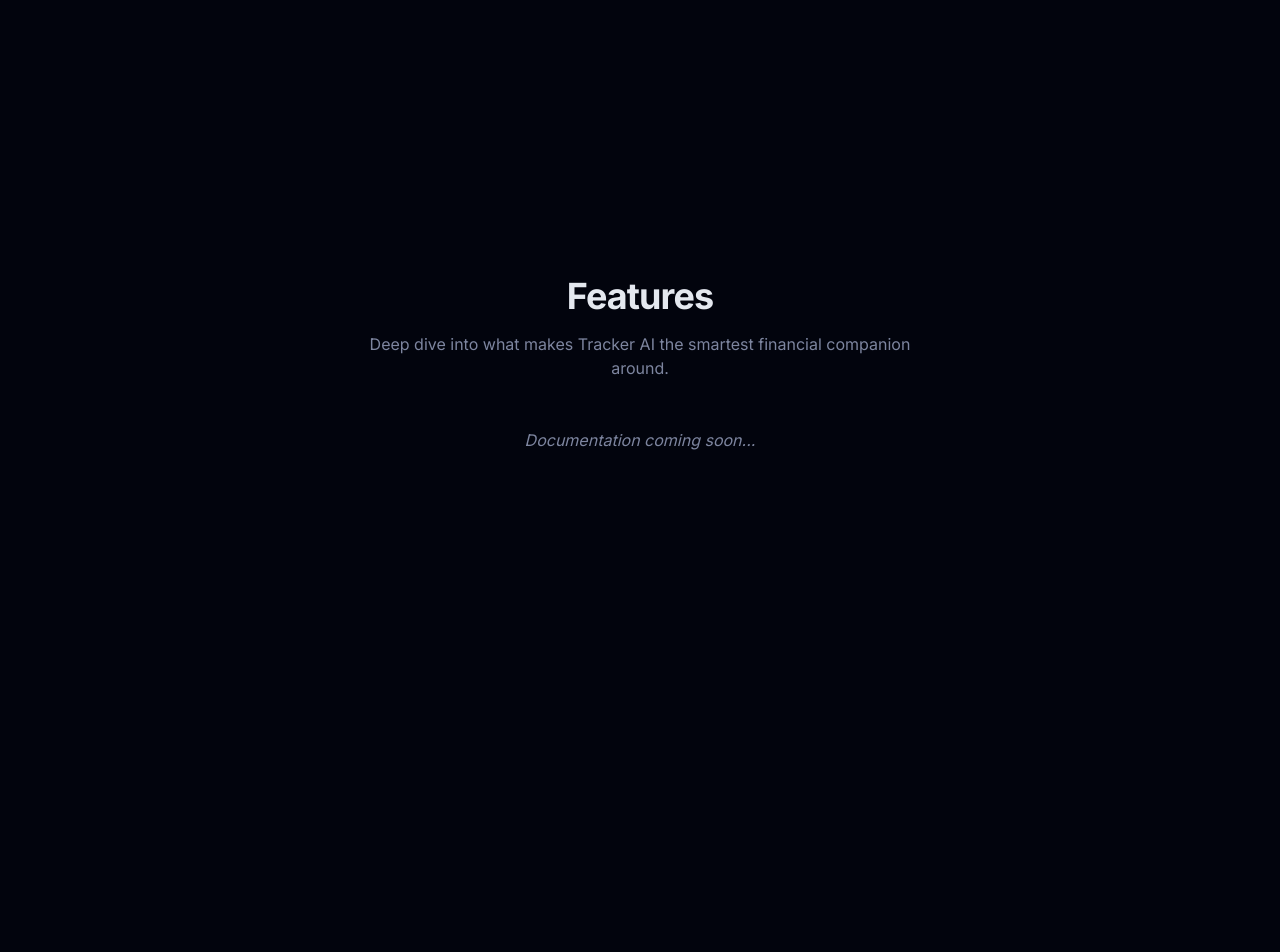
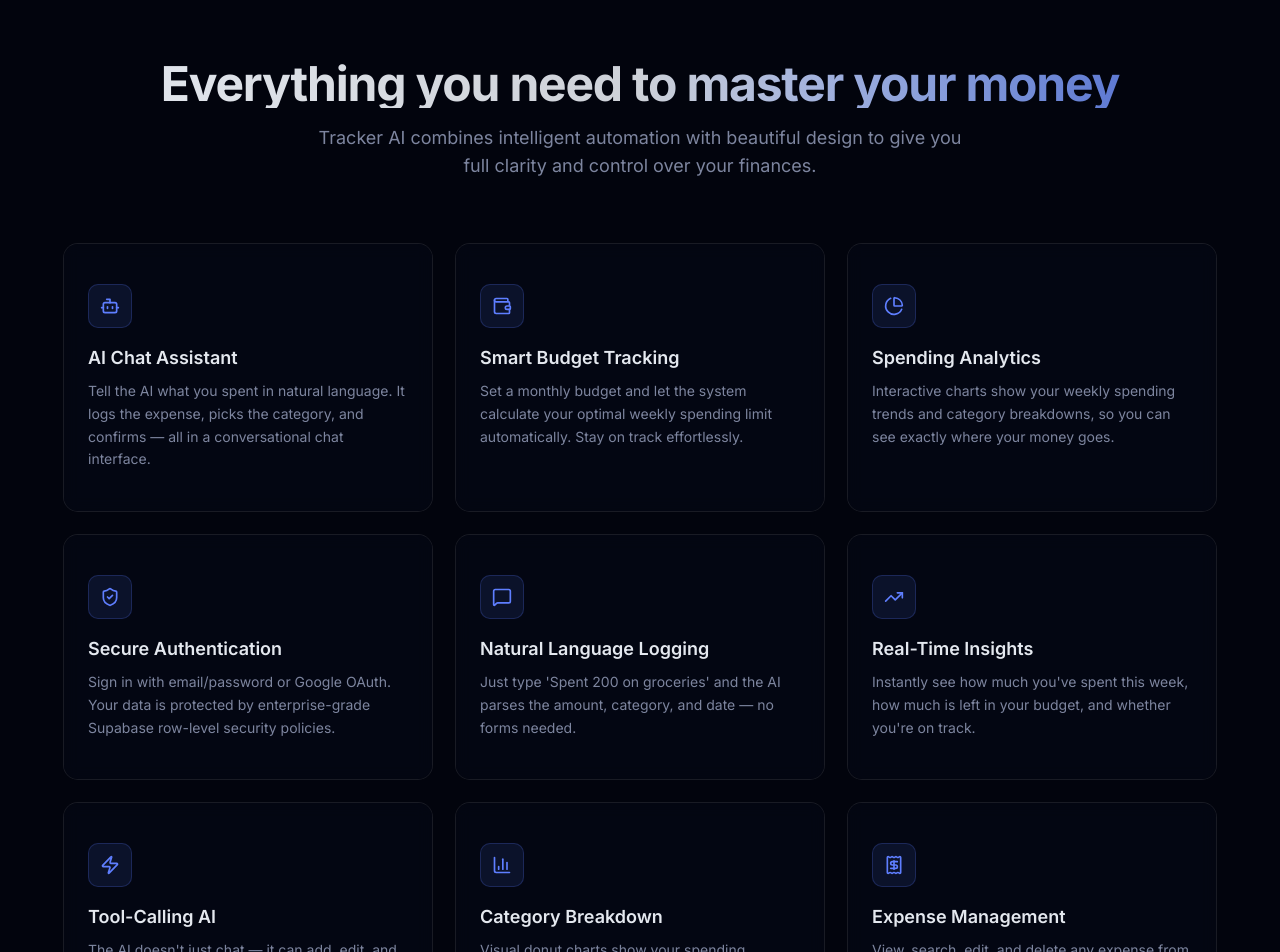
Before and after one commit to Hariharan-s-Personnel-Projects/ExpenseTracker, a Next.js app: page /features in a window 1280 px wide. Shown: the part 100-1052 px from the top of the page. Before the commit the page ends 800 px from the top, so only its background shows below. Built offline with nearby package versions, Linux system fonts and the light colour scheme.

Commit message:
Animation update

```diff
--- a/src/app/(dashboard)/add-expense/page.tsx
+++ b/src/app/(dashboard)/add-expense/page.tsx
@@ -1,5 +1,6 @@
 "use client";
 
+import { motion } from "framer-motion";
 import {
   Card,
   CardContent,
@@ -58,15 +59,25 @@
 
   return (
     <div className="space-y-6 sm:space-y-8 max-w-2xl mx-auto pb-6 sm:pb-10 pt-2 sm:pt-4">
-      <div className="flex flex-col gap-1">
+      <motion.div
+        className="flex flex-col gap-1"
+        initial={{ opacity: 0, y: -10 }}
+        animate={{ opacity: 1, y: 0 }}
+        transition={{ duration: 0.4 }}
+      >
         <h1 className="text-2xl sm:text-3xl font-semibold tracking-tight">
           Add Expense
         </h1>
         <p className="text-sm sm:text-base text-muted-foreground">
           Manually log a new transaction.
         </p>
-      </div>
+      </motion.div>
 
+      <motion.div
+        initial={{ opacity: 0, y: 20 }}
+        animate={{ opacity: 1, y: 0 }}
+        transition={{ duration: 0.5, delay: 0.1 }}
+      >
         <Card className="border-border/50 bg-background/50 backdrop-blur-xl shadow-sm">
           <CardHeader>
             <CardTitle>Expense Details</CardTitle>
@@ -75,7 +86,10 @@
             </CardDescription>
           </CardHeader>
           <CardContent>
-          <form onSubmit={handleSubmit(onSubmit as any)} className="space-y-6">
+            <form
+              onSubmit={handleSubmit(onSubmit as any)}
+              className="space-y-6"
+            >
               <div className="space-y-2">
                 <Label htmlFor="amount">Amount (₹)</Label>
                 <Input
@@ -130,7 +144,11 @@
                 )}
               </div>
 
-            <Button type="submit" className="w-full gap-2" disabled={isPending}>
+              <Button
+                type="submit"
+                className="w-full gap-2"
+                disabled={isPending}
+              >
                 {isPending ? (
                   <Loader2 className="h-4 w-4 animate-spin" />
                 ) : (
@@ -141,6 +159,7 @@
             </form>
           </CardContent>
         </Card>
+      </motion.div>
     </div>
   );
 }
--- a/src/app/(dashboard)/ai-assistant/page.tsx
+++ b/src/app/(dashboard)/ai-assistant/page.tsx
@@ -1,5 +1,6 @@
 "use client";
 
+import { motion, AnimatePresence } from "framer-motion";
 import { Button } from "@/components/ui/button";
 import {
   Sparkles,
@@ -194,7 +195,12 @@
   return (
     <div className="flex flex-col h-[calc(100vh-5rem)] lg:h-[calc(100vh-4rem)] -mt-4 sm:-mt-6 lg:-mt-8 -mx-4 sm:-mx-6 lg:-mx-8">
       {/* WhatsApp-style header bar */}
-      <div className="shrink-0 bg-primary/10 dark:bg-primary/15 border-b border-border px-4 sm:px-6 py-3 flex items-center justify-between">
+      <motion.div
+        initial={{ opacity: 0, y: -20 }}
+        animate={{ opacity: 1, y: 0 }}
+        transition={{ duration: 0.4 }}
+        className="shrink-0 bg-primary/10 dark:bg-primary/15 border-b border-border px-4 sm:px-6 py-3 flex items-center justify-between"
+      >
         <div className="flex items-center gap-3">
           <div className="h-10 w-10 rounded-full bg-primary/20 flex items-center justify-center border border-primary/30">
             <Bot className="h-5 w-5 text-primary" />
@@ -223,10 +229,11 @@
           )}
           Clear
         </Button>
-      </div>
+      </motion.div>
 
       {/* Chat messages area */}
       <div className="flex-1 overflow-y-auto bg-muted/30 dark:bg-muted/10 px-3 sm:px-6 py-4 space-y-3">
+        <AnimatePresence initial={false}>
           {messages.map((msg) => {
             const text = getMessageText(msg as UIMessage);
             const toolParts = ((msg as UIMessage).parts || []).filter(
@@ -234,8 +241,11 @@
             );
             const hasContent = !!text || toolParts.length > 0;
             return (
-            <div
+              <motion.div
                 key={msg.id}
+                initial={{ opacity: 0, y: 12, scale: 0.97 }}
+                animate={{ opacity: 1, y: 0, scale: 1 }}
+                transition={{ duration: 0.3, ease: "easeOut" }}
                 className={`flex ${msg.role === "user" ? "justify-end" : "justify-start"}`}
               >
                 <div
@@ -273,11 +283,17 @@
                     </div>
                   )}
                 </div>
-            </div>
+              </motion.div>
             );
           })}
+        </AnimatePresence>
         {isLoading && messages[messages.length - 1]?.role === "user" && (
-          <div className="flex justify-start">
+          <motion.div
+            initial={{ opacity: 0, y: 12 }}
+            animate={{ opacity: 1, y: 0 }}
+            transition={{ duration: 0.3 }}
+            className="flex justify-start"
+          >
             <div className="px-4 py-2.5 rounded-2xl rounded-bl-sm bg-card dark:bg-card border border-border/60 shadow-sm flex items-center gap-1.5">
               <div className="w-2 h-2 rounded-full bg-primary/50 animate-bounce" />
               <div
@@ -289,7 +305,7 @@
                 style={{ animationDelay: "300ms" }}
               />
             </div>
-          </div>
+          </motion.div>
         )}
         <div ref={endOfMessagesRef} />
       </div>
--- a/src/app/(dashboard)/dashboard/page.tsx
+++ b/src/app/(dashboard)/dashboard/page.tsx
@@ -1,43 +1,73 @@
+"use client";
+
+import { motion } from "framer-motion";
 import { BudgetCard } from "@/components/expenses/budget-card";
 import { SpendingChart } from "@/components/charts/spending-chart";
 import { CategoryChart } from "@/components/charts/category-chart";
 import { RecentExpenses } from "@/components/expenses/recent-expenses";
 import { AiQuickInput } from "@/components/ai/ai-quick-input";
 
+const fadeUp = {
+  hidden: { opacity: 0, y: 20 },
+  visible: (i: number) => ({
+    opacity: 1,
+    y: 0,
+    transition: { duration: 0.5, delay: i * 0.1, ease: [0.25, 0.1, 0.25, 1] },
+  }),
+};
+
 export default function DashboardPage() {
   return (
     <div className="space-y-6 sm:space-y-8 pb-6 sm:pb-10">
-      <div className="flex flex-col gap-1">
+      <motion.div
+        className="flex flex-col gap-1"
+        initial={{ opacity: 0, y: -10 }}
+        animate={{ opacity: 1, y: 0 }}
+        transition={{ duration: 0.4 }}
+      >
         <h1 className="text-2xl sm:text-3xl font-semibold tracking-tight">
           Dashboard
         </h1>
         <p className="text-sm sm:text-base text-muted-foreground">
           Welcome back. Here&apos;s your financial overview.
         </p>
-      </div>
+      </motion.div>
 
       {/* AI Quick Input */}
       <AiQuickInput />
 
       {/* Row 1: Budget + Weekly Spending Chart */}
-      <div className="grid gap-4 sm:gap-6 md:grid-cols-2 lg:grid-cols-3">
-        <div className="lg:col-span-1">
+      <motion.div
+        className="grid gap-4 sm:gap-6 md:grid-cols-2 lg:grid-cols-3"
+        initial="hidden"
+        animate="visible"
+        variants={{ visible: { transition: { staggerChildren: 0.1 } } }}
+      >
+        <motion.div className="lg:col-span-1" variants={fadeUp} custom={0}>
           <BudgetCard />
-        </div>
-        <div className="lg:col-span-2">
+        </motion.div>
+        <motion.div className="lg:col-span-2" variants={fadeUp} custom={1}>
           <SpendingChart />
-        </div>
-      </div>
+        </motion.div>
+      </motion.div>
 
       {/* Row 2: Category Chart full width */}
-      <div>
+      <motion.div
+        initial={{ opacity: 0, y: 20 }}
+        animate={{ opacity: 1, y: 0 }}
+        transition={{ duration: 0.5, delay: 0.3 }}
+      >
         <CategoryChart />
-      </div>
+      </motion.div>
 
       {/* Row 3: Recent Expenses */}
-      <div>
+      <motion.div
+        initial={{ opacity: 0, y: 20 }}
+        animate={{ opacity: 1, y: 0 }}
+        transition={{ duration: 0.5, delay: 0.4 }}
+      >
         <RecentExpenses />
-      </div>
+      </motion.div>
     </div>
   );
 }
--- a/src/app/(dashboard)/expenses/page.tsx
+++ b/src/app/(dashboard)/expenses/page.tsx
@@ -1,6 +1,7 @@
 "use client";
 
 import { useState } from "react";
+import { motion, AnimatePresence } from "framer-motion";
 import {
   Card,
   CardContent,
@@ -85,7 +86,12 @@
 
   return (
     <div className="space-y-6 sm:space-y-8 pb-6 sm:pb-10 pt-2 sm:pt-4">
-      <div className="flex flex-col gap-1 items-start md:flex-row md:items-center justify-between">
+      <motion.div
+        className="flex flex-col gap-1 items-start md:flex-row md:items-center justify-between"
+        initial={{ opacity: 0, y: -10 }}
+        animate={{ opacity: 1, y: 0 }}
+        transition={{ duration: 0.4 }}
+      >
         <div>
           <h1 className="text-2xl sm:text-3xl font-semibold tracking-tight">
             Expenses
@@ -103,8 +109,13 @@
             onChange={(e) => setSearchTerm(e.target.value)}
           />
         </div>
-      </div>
+      </motion.div>
 
+      <motion.div
+        initial={{ opacity: 0, y: 20 }}
+        animate={{ opacity: 1, y: 0 }}
+        transition={{ duration: 0.5, delay: 0.1 }}
+      >
         <Card className="border-border/50 bg-background/50 backdrop-blur-xl shadow-sm overflow-hidden">
           <CardHeader className="bg-muted/10">
             <CardTitle>All Transactions</CardTitle>
@@ -120,7 +131,9 @@
                   <TableHead>Description</TableHead>
                   <TableHead>Category</TableHead>
                   <TableHead className="text-right">Amount</TableHead>
-                <TableHead className="w-[100px] text-right">Actions</TableHead>
+                  <TableHead className="w-[100px] text-right">
+                    Actions
+                  </TableHead>
                 </TableRow>
               </TableHeader>
               <TableBody>
@@ -163,10 +176,13 @@
                     </TableCell>
                   </TableRow>
                 ) : (
-                filteredExpenses.map((expense) => (
-                  <TableRow
+                  filteredExpenses.map((expense, index) => (
+                    <motion.tr
                       key={expense.id}
-                    className="group hover:bg-muted/30 transition-colors"
+                      initial={{ opacity: 0, y: 10 }}
+                      animate={{ opacity: 1, y: 0 }}
+                      transition={{ duration: 0.3, delay: index * 0.03 }}
+                      className="group hover:bg-muted/30 transition-colors border-b border-border/50 last:border-b-0"
                     >
                       <TableCell className="whitespace-nowrap">
                         {format(new Date(expense.expense_date), "MMM d, yyyy")}
@@ -210,13 +226,14 @@
                           </Button>
                         </div>
                       </TableCell>
-                  </TableRow>
+                    </motion.tr>
                   ))
                 )}
               </TableBody>
             </Table>
           </CardContent>
         </Card>
+      </motion.div>
 
       {/* Edit Expense Dialog */}
       <Dialog
--- a/src/app/(dashboard)/settings/page.tsx
+++ b/src/app/(dashboard)/settings/page.tsx
@@ -1,6 +1,7 @@
 "use client";
 
 import { useState, useEffect } from "react";
+import { motion } from "framer-motion";
 import {
   Card,
   CardContent,
@@ -81,15 +82,25 @@
 
   return (
     <div className="space-y-6 sm:space-y-8 max-w-3xl mx-auto pb-6 sm:pb-10">
-      <div className="flex flex-col gap-1">
+      <motion.div
+        className="flex flex-col gap-1"
+        initial={{ opacity: 0, y: -10 }}
+        animate={{ opacity: 1, y: 0 }}
+        transition={{ duration: 0.4 }}
+      >
         <h1 className="text-2xl sm:text-3xl font-semibold tracking-tight">
           Settings
         </h1>
         <p className="text-sm sm:text-base text-muted-foreground">
           Manage your account preferences and budget configurations.
         </p>
-      </div>
+      </motion.div>
 
+      <motion.div
+        initial={{ opacity: 0, y: 20 }}
+        animate={{ opacity: 1, y: 0 }}
+        transition={{ duration: 0.5, delay: 0.1 }}
+      >
         <Card className="border-border/50 bg-background/50 backdrop-blur-xl shadow-sm">
           <CardHeader>
             <CardTitle>Budget Preferences</CardTitle>
@@ -122,8 +133,14 @@
             </form>
           </CardContent>
         </Card>
+      </motion.div>
 
       {isGoogle !== null && (
+        <motion.div
+          initial={{ opacity: 0, y: 20 }}
+          animate={{ opacity: 1, y: 0 }}
+          transition={{ duration: 0.5, delay: 0.2 }}
+        >
           <Card className="border-border/50 bg-background/50 backdrop-blur-xl shadow-sm">
             <CardHeader>
               <CardTitle>
@@ -189,6 +206,7 @@
               </form>
             </CardContent>
           </Card>
+        </motion.div>
       )}
     </div>
   );
--- a/src/app/(marketing)/features/page.tsx
+++ b/src/app/(marketing)/features/page.tsx
@@ -1,13 +1,139 @@
+"use client";
+
+import { motion } from "framer-motion";
+import { Card, CardContent } from "@/components/ui/card";
+import {
+  Bot,
+  Wallet,
+  PieChart,
+  ShieldCheck,
+  MessageSquare,
+  TrendingUp,
+  Bell,
+  Smartphone,
+  Zap,
+  BarChart3,
+  Receipt,
+  Globe,
+} from "lucide-react";
+
+const features = [
+  {
+    title: "AI Chat Assistant",
+    desc: "Tell the AI what you spent in natural language. It logs the expense, picks the category, and confirms — all in a conversational chat interface.",
+    icon: Bot,
+  },
+  {
+    title: "Smart Budget Tracking",
+    desc: "Set a monthly budget and let the system calculate your optimal weekly spending limit automatically. Stay on track effortlessly.",
+    icon: Wallet,
+  },
+  {
+    title: "Spending Analytics",
+    desc: "Interactive charts show your weekly spending trends and category breakdowns, so you can see exactly where your money goes.",
+    icon: PieChart,
+  },
+  {
+    title: "Secure Authentication",
+    desc: "Sign in with email/password or Google OAuth. Your data is protected by enterprise-grade Supabase row-level security policies.",
+    icon: ShieldCheck,
+  },
+  {
+    title: "Natural Language Logging",
+    desc: "Just type 'Spent 200 on groceries' and the AI parses the amount, category, and date — no forms needed.",
+    icon: MessageSquare,
+  },
+  {
+    title: "Real-Time Insights",
+    desc: "Instantly see how much you've spent this week, how much is left in your budget, and whether you're on track.",
+    icon: TrendingUp,
+  },
+  {
+    title: "Tool-Calling AI",
+    desc: "The AI doesn't just chat — it can add, edit, and delete expenses on your behalf using intelligent tool calls.",
+    icon: Zap,
+  },
+  {
+    title: "Category Breakdown",
+    desc: "Visual donut charts show your spending distribution across categories like Food, Transport, Shopping, and more.",
+    icon: BarChart3,
+  },
+  {
+    title: "Expense Management",
+    desc: "View, search, edit, and delete any expense from a clean table view. Full control over your transaction history.",
+    icon: Receipt,
+  },
+  {
+    title: "Dark & Light Themes",
+    desc: "Switch between a clean light mode and a deep-space dark mode. Both designed for comfortable, extended use.",
+    icon: Globe,
+  },
+  {
+    title: "Responsive Design",
+    desc: "Fully responsive across desktop, tablet, and mobile devices. Track expenses on the go from any screen size.",
+    icon: Smartphone,
+  },
+  {
+    title: "Weekly Budget Alerts",
+    desc: "Visual progress bars and color-coded indicators warn you when you're approaching or exceeding your weekly limit.",
+    icon: Bell,
+  },
+];
+
+const containerVariants = {
+  hidden: {},
+  visible: { transition: { staggerChildren: 0.06 } },
+};
+
+const itemVariants = {
+  hidden: { opacity: 0, y: 24 },
+  visible: { opacity: 1, y: 0, transition: { duration: 0.5, ease: "easeOut" } },
+};
+
 export default function FeaturesPage() {
   return (
-    <div className="flex flex-col min-h-[calc(100vh-4rem)] items-center justify-center p-8 text-center pt-24">
-      <h1 className="text-4xl font-bold tracking-tight mb-4">Features</h1>
-      <p className="text-muted-foreground max-w-xl mx-auto">
-        Deep dive into what makes Tracker AI the smartest financial companion around.
-      </p>
-      <div className="mt-12 text-muted-foreground italic">
-        Documentation coming soon...
+    <div className="flex flex-col min-h-[calc(100vh-4rem)] pt-24 pb-20 px-4 sm:px-6 lg:px-8">
+      <div className="container mx-auto max-w-6xl">
+        {/* Header */}
+        <motion.div
+          className="text-center mb-16"
+          initial={{ opacity: 0, y: -16 }}
+          animate={{ opacity: 1, y: 0 }}
+          transition={{ duration: 0.5 }}
+        >
+          <h1 className="text-4xl sm:text-5xl font-bold tracking-tight mb-4 bg-clip-text text-transparent bg-gradient-to-r from-foreground via-foreground/90 to-primary/80">
+            Everything you need to master your money
+          </h1>
+          <p className="text-lg text-muted-foreground max-w-2xl mx-auto">
+            Tracker AI combines intelligent automation with beautiful design to
+            give you full clarity and control over your finances.
+          </p>
+        </motion.div>
+
+        {/* Feature Grid */}
+        <motion.div
+          className="grid sm:grid-cols-2 lg:grid-cols-3 gap-6"
+          variants={containerVariants}
+          initial="hidden"
+          animate="visible"
+        >
+          {features.map((feat, i) => (
+            <motion.div key={i} variants={itemVariants}>
+              <Card className="h-full bg-card/60 border-border/40 backdrop-blur-sm hover:bg-card/80 hover:border-primary/20 hover:shadow-lg hover:shadow-primary/[0.05] transition-all duration-300 group">
+                <CardContent className="p-6">
+                  <div className="h-11 w-11 rounded-lg bg-primary/10 flex items-center justify-center mb-4 border border-primary/20 group-hover:bg-primary/20 group-hover:shadow-sm group-hover:shadow-primary/20 transition-all">
+                    <feat.icon className="h-5 w-5 text-primary" />
+                  </div>
+                  <h3 className="font-semibold text-lg mb-2">{feat.title}</h3>
+                  <p className="text-muted-foreground text-sm leading-relaxed">
+                    {feat.desc}
+                  </p>
+                </CardContent>
+              </Card>
+            </motion.div>
+          ))}
+        </motion.div>
       </div>
     </div>
-  )
+  );
 }
--- a/src/app/(marketing)/pricing/page.tsx
+++ b/src/app/(marketing)/pricing/page.tsx
@@ -1,15 +1,30 @@
+"use client";
+
+import { motion } from "framer-motion";
+
 export default function PricingPage() {
   return (
     <div className="flex flex-col min-h-[calc(100vh-4rem)] items-center justify-center p-8 text-center pt-24">
-      <h1 className="text-4xl font-bold tracking-tight mb-4">
-        Simple, transparent pricing
-      </h1>
-      <p className="text-muted-foreground max-w-xl mx-auto mb-12">
-        Tracker AI is currently in early access beta. All features are free for
-        current users.
-      </p>
+      <motion.div
+        initial={{ opacity: 0, y: -16 }}
+        animate={{ opacity: 1, y: 0 }}
+        transition={{ duration: 0.5 }}
+      >
+        <h1 className="text-4xl font-bold tracking-tight mb-4">
+          Simple, transparent pricing
+        </h1>
+        <p className="text-muted-foreground max-w-xl mx-auto mb-12">
+          Tracker AI is currently in early access beta. All features are free
+          for current users.
+        </p>
+      </motion.div>
 
-      <div className="w-full max-w-md rounded-2xl border border-primary/20 bg-background/50 backdrop-blur-xl p-8 relative overflow-hidden shadow-2xl">
+      <motion.div
+        initial={{ opacity: 0, y: 24, scale: 0.96 }}
+        animate={{ opacity: 1, y: 0, scale: 1 }}
+        transition={{ duration: 0.6, delay: 0.15 }}
+        className="w-full max-w-md rounded-2xl border border-primary/20 bg-background/50 backdrop-blur-xl p-8 relative overflow-hidden shadow-2xl"
+      >
         <div className="absolute top-0 inset-x-0 h-1 bg-gradient-to-r from-primary/50 via-primary to-primary/50" />
         <h3 className="text-xl font-semibold mb-2">Early Access</h3>
         <div className="flex items-baseline justify-center gap-1 mb-6">
@@ -17,20 +32,23 @@
           <span className="text-muted-foreground">/month</span>
         </div>
         <ul className="space-y-4 text-sm text-left mb-8">
-          <li className="flex items-center gap-3">
-            <div className="h-1.5 w-1.5 rounded-full bg-primary" /> Unlimited
-            Expenses
-          </li>
-          <li className="flex items-center gap-3">
-            <div className="h-1.5 w-1.5 rounded-full bg-primary" /> Full AI
-            Assistant Access
-          </li>
-          <li className="flex items-center gap-3">
-            <div className="h-1.5 w-1.5 rounded-full bg-primary" /> Advanced
-            Budget Analytics
-          </li>
+          {[
+            "Unlimited Expenses",
+            "Full AI Assistant Access",
+            "Advanced Budget Analytics",
+          ].map((item, i) => (
+            <motion.li
+              key={i}
+              initial={{ opacity: 0, x: -12 }}
+              animate={{ opacity: 1, x: 0 }}
+              transition={{ duration: 0.4, delay: 0.3 + i * 0.1 }}
+              className="flex items-center gap-3"
+            >
+              <div className="h-1.5 w-1.5 rounded-full bg-primary" /> {item}
+            </motion.li>
+          ))}
         </ul>
-      </div>
+      </motion.div>
     </div>
   );
 }
```
Lines whose indentation alone changed are shown as unchanged.
